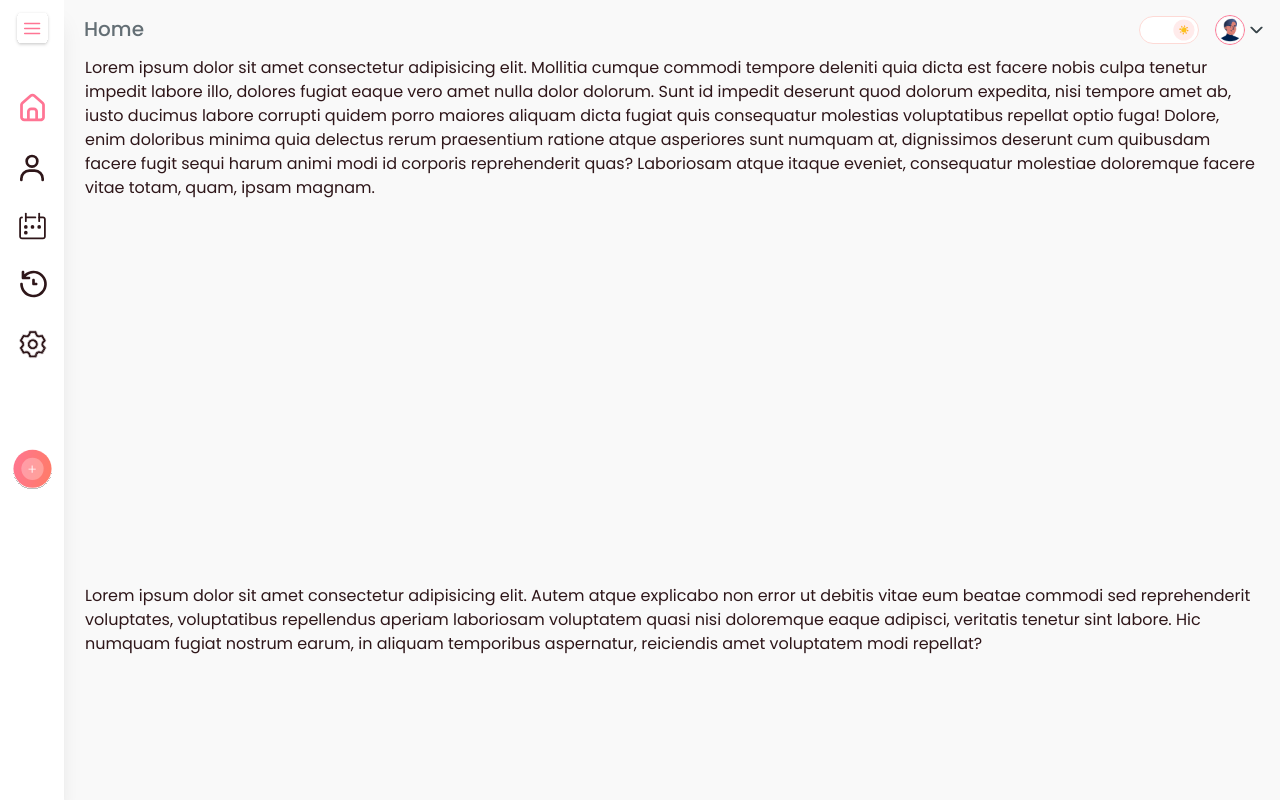
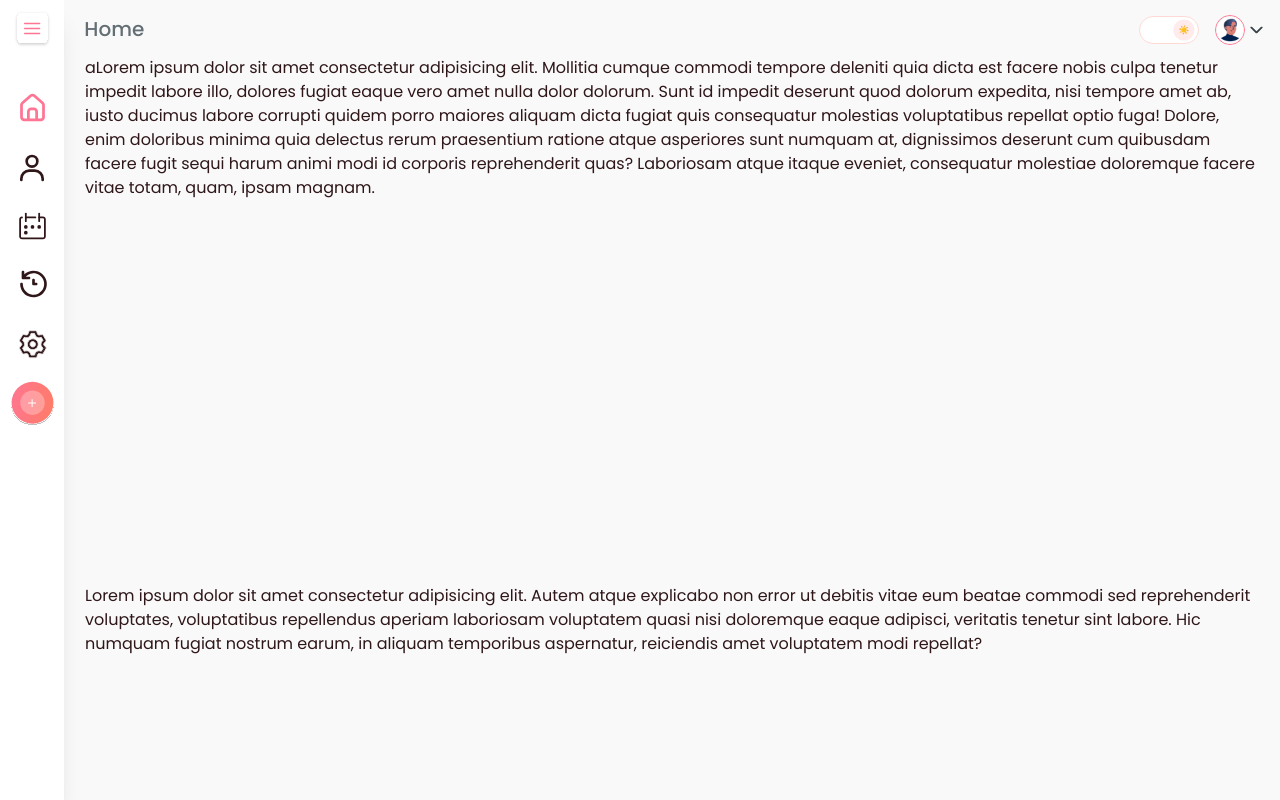
Before and after one commit to mdmahfuzrp/rtexus, a React (Vite) app: page / in a window 1280 px wide. Built offline with nearby package versions, Linux system fonts and the light colour scheme.

Commit message:
final template implement

```diff
--- a/src/Shared/SideBar/SideBar.jsx
+++ b/src/Shared/SideBar/SideBar.jsx
@@ -185,14 +185,12 @@ const Sidebar = ({ isTabletMid, open, setOpen }) => {
               </Link>
             </motion.div>
           ) : (
-            <motion.div
-              animate={open ? "opacity-100" : "opacity-0"}
-              className={`new-appointment  mt-[60px] ${
-                open ? "opacity-0" : "opacity-100"
-              } duration-300 transition-opacity`}
+            <div
+              className="relative cursor-pointer flex items-center justify-center w-full"
             >
               <NewAppointment />
-            </motion.div>
+              <div className="animatedButton"></div>
+            </div>
           )}
         </div>
       </motion.div>
--- a/src/assets/icons.jsx
+++ b/src/assets/icons.jsx
@@ -62,8 +62,8 @@ export const MonIcon = () => {
 export const NewAppointment = () => {
   return (
     <svg
-      width="57"
-      height="57"
+      width="45"
+      height="45"
       viewBox="0 0 57 57"
       fill="none"
       xmlns="http://www.w3.org/2000/svg"
--- a/src/index.css
+++ b/src/index.css
@@ -166,3 +166,43 @@ font-weight: 500;
 #openProfile svg path{
     fill: var(--brand_color);
 }
+
+
+.animatedButton {
+    position: absolute;
+    top: 2.5px;
+    left: 17.5;
+    z-index: -1;
+    border: none;
+    outline: none;
+    width: 38px;
+    height: 38px;
+    border-radius: 50%;
+    display: block;
+    background-color: #e73212;
+    color: #fff;
+    display: grid;
+    place-items: center;
+    font-size: 18px;
+    cursor: pointer;
+    border: 2px solid #fff;
+
+    animation-name: ripple;
+    animation-duration: 1.5s;
+    animation-iteration-count: infinite;
+}
+
+
+@keyframes ripple {
+    0% {
+        box-shadow: 0 0 0 0 #fff4, 0 0 0 0 #fff4;
+    }
+
+    80% {
+        box-shadow: 0 0 0 10px #fff0, 0 0 0 15px #fff0;
+    }
+
+    100% {
+        box-shadow: 0 0 0 0 #fff0, 0 0 0 0 #fff0;
+    }
+}
--- a/src/pages/Home.jsx
+++ b/src/pages/Home.jsx
@@ -1,6 +1,9 @@
 const Home = () => {
   return (
     <div className="">
+      <button className="btn_ripple">
+        a
+      </button>
       Lorem ipsum dolor sit amet consectetur adipisicing elit. Mollitia cumque
       commodi tempore deleniti quia dicta est facere nobis culpa tenetur impedit
       labore illo, dolores fugiat eaque vero amet nulla dolor dolorum. Sunt id
@@ -29,8 +32,12 @@ const Home = () => {
       <br />
       <br />
       <br />
-      Lorem ipsum dolor sit amet consectetur adipisicing elit. Autem atque explicabo non error ut debitis vitae eum beatae commodi sed reprehenderit voluptates, voluptatibus repellendus aperiam laboriosam voluptatem quasi nisi doloremque eaque adipisci, veritatis tenetur sint labore. Hic numquam fugiat nostrum earum, in aliquam temporibus aspernatur, reiciendis amet voluptatem modi repellat?
-
+      Lorem ipsum dolor sit amet consectetur adipisicing elit. Autem atque
+      explicabo non error ut debitis vitae eum beatae commodi sed reprehenderit
+      voluptates, voluptatibus repellendus aperiam laboriosam voluptatem quasi
+      nisi doloremque eaque adipisci, veritatis tenetur sint labore. Hic numquam
+      fugiat nostrum earum, in aliquam temporibus aspernatur, reiciendis amet
+      voluptatem modi repellat?
       <br />
       <br />
       <br />
@@ -40,7 +47,17 @@ const Home = () => {
       <br />
       <br />
       <br />
-      Lorem ipsum dolor sit amet consectetur adipisicing elit. Exercitationem facilis dolor possimus neque dicta asperiores quam, fugiat necessitatibus architecto ad, voluptate, molestiae nisi modi atque inventore mollitia illum nulla. Beatae labore corrupti atque sunt ut cumque architecto? Dolor, amet sit fugiat deleniti iste atque corporis culpa enim est. Dolorum fugiat consequatur asperiores aspernatur sunt ipsum distinctio consequuntur officia impedit minima fugit ad eveniet maiores dicta, fuga placeat hic, natus iure harum unde voluptatem ipsa quas! Voluptatem perferendis doloribus amet labore sequi ad maiores repellat aliquid eveniet optio eaque asperiores voluptas numquam, rem atque consequuntur expedita facilis recusandae architecto minima quis.
+      Lorem ipsum dolor sit amet consectetur adipisicing elit. Exercitationem
+      facilis dolor possimus neque dicta asperiores quam, fugiat necessitatibus
+      architecto ad, voluptate, molestiae nisi modi atque inventore mollitia
+      illum nulla. Beatae labore corrupti atque sunt ut cumque architecto?
+      Dolor, amet sit fugiat deleniti iste atque corporis culpa enim est.
+      Dolorum fugiat consequatur asperiores aspernatur sunt ipsum distinctio
+      consequuntur officia impedit minima fugit ad eveniet maiores dicta, fuga
+      placeat hic, natus iure harum unde voluptatem ipsa quas! Voluptatem
+      perferendis doloribus amet labore sequi ad maiores repellat aliquid
+      eveniet optio eaque asperiores voluptas numquam, rem atque consequuntur
+      expedita facilis recusandae architecto minima quis.
     </div>
   );
 };
```
